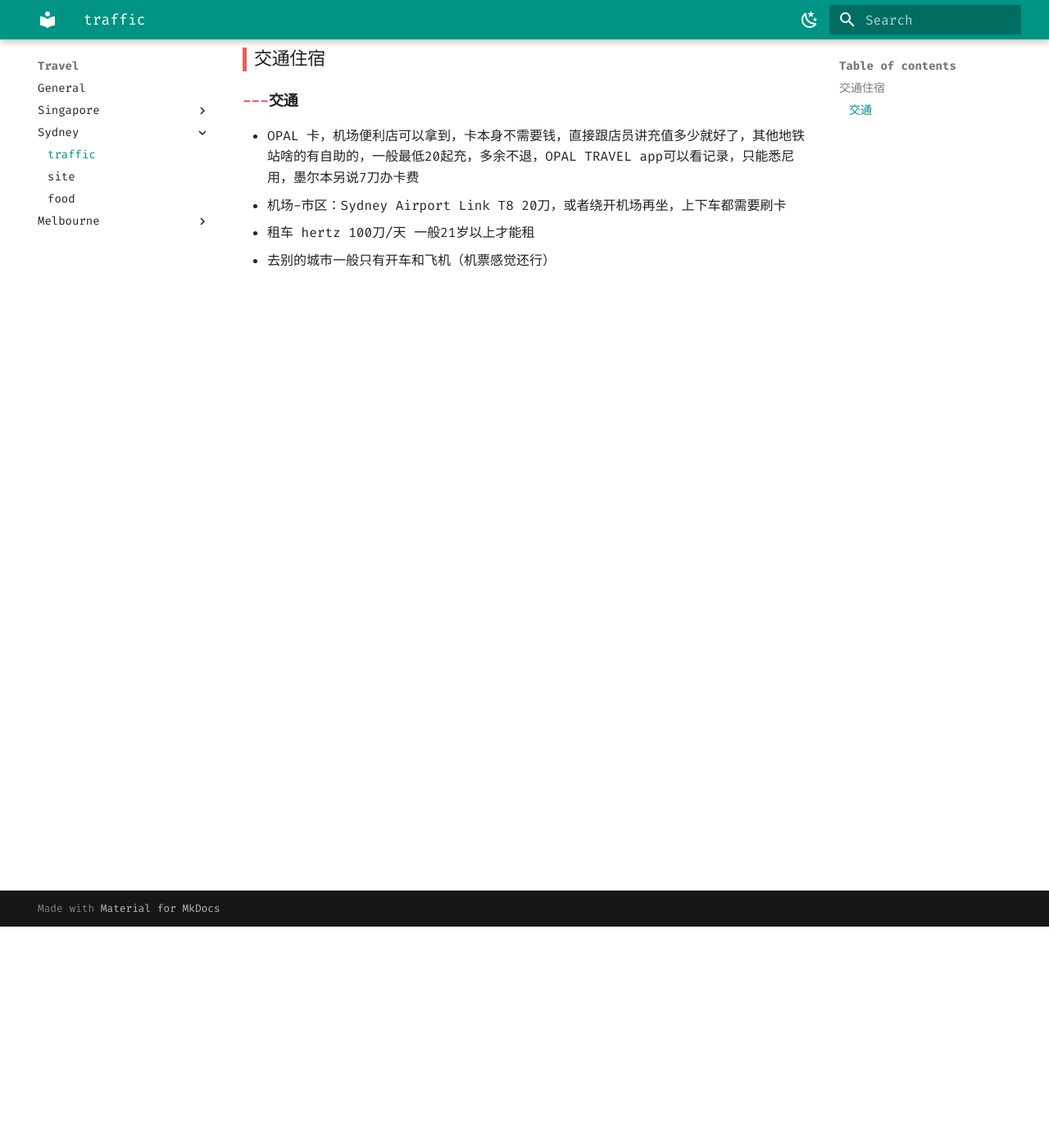
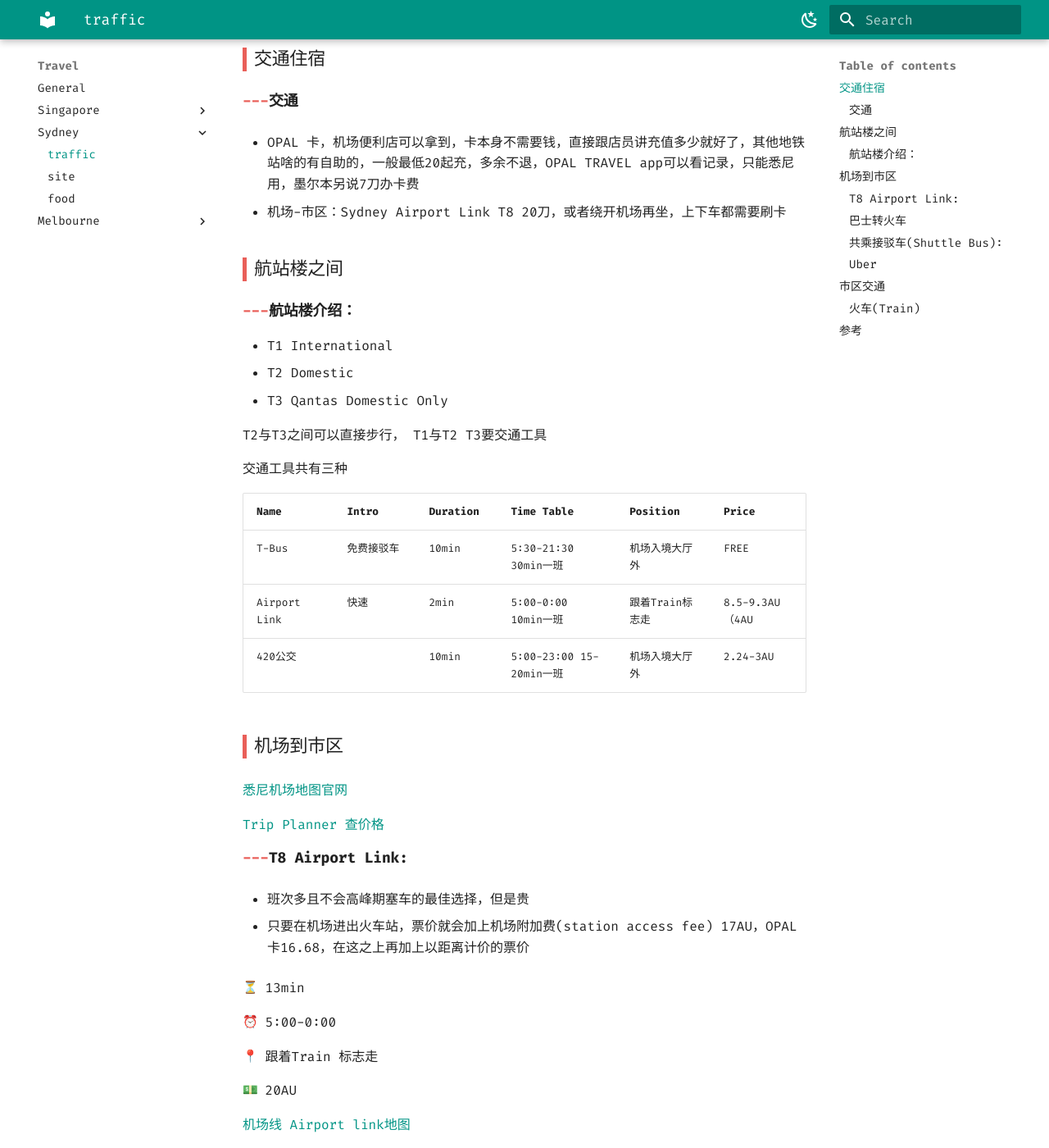
Before and after one commit to yan000000000/touring, an MkDocs documentation site: the page built from docs/sydney/traffic.md, in a window 1280 px wide and 1400 px high, scrolled down 270 px. Shown: the whole window at 82% size. Built offline with MkDocs 1.6.1 and Material for MkDocs 9.7.7, drawn with Linux system fonts in a browser that asks for light colours; emoji names are drawn with the system emoji font; some of the changed text lies outside the part shown.

Commit message:
update sydney traffic

```diff
--- a/docs/sydney/traffic.md
+++ b/docs/sydney/traffic.md
@@ -3,6 +3,112 @@
 #### 交通
 
 * OPAL 卡，机场便利店可以拿到，卡本身不需要钱，直接跟店员讲充值多少就好了，其他地铁站啥的有自助的，一般最低20起充，多余不退，OPAL TRAVEL app可以看记录，只能悉尼用，墨尔本另说7刀办卡费
+
 * 机场-市区：Sydney Airport Link T8 20刀，或者绕开机场再坐，上下车都需要刷卡
-* 租车 hertz 100刀/天 一般21岁以上才能租
-* 去别的城市一般只有开车和飞机（机票感觉还行）
+
+
+
+### 航站楼之间
+
+#### 航站楼介绍：
+
+* T1 International
+* T2 Domestic
+* T3 Qantas Domestic Only
+
+T2与T3之间可以直接步行， T1与T2 T3要交通工具
+
+交通工具共有三种
+
+| Name         | Intro      | Duration | Time Table              | Position        | Price          |
+| ------------ | ---------- | -------- | ----------------------- | --------------- | -------------- |
+| T-Bus        | 免费接驳车 | 10min    | 5:30-21:30  30min一班   | 机场入境大厅外  | FREE           |
+| Airport Link | 快速       | 2min     | 5:00-0:00  10min一班    | 跟着Train标志走 | 8.5-9.3AU（4AU |
+| 420公交      |            | 10min    | 5:00-23:00 15-20min一班 | 机场入境大厅外  | 2.24-3AU       |
+
+### 机场到市区
+
+[悉尼机场地图官网](https://www.sydneyairport.com.au/airport-guide/arriving/international/maps)
+
+[Trip Planner 查价格](https://transportnsw.info/trip#/trip)
+
+#### T8 Airport Link:
+
+* 班次多且不会高峰期塞车的最佳选择，但是贵
+
+* 只要在机场进出火车站，票价就会加上机场附加费(station access fee) 17AU，OPAL 卡16.68，在这之上再加上以距离计价的票价
+
+
+
+:hourglass_flowing_sand: 13min
+
+:alarm_clock: 5:00-0:00
+
+:round_pushpin: 跟着Train 标志走
+
+ :dollar: 20AU
+
+[机场线 Airport link地图](https://airportlink.com.au/maps/sydney-city-map/)
+
+[机场线 Airport link Time Table](https://airportlink.com.au/timetables/)
+
+#### 巴士转火车
+
+目前两条线可以在机场搭：
+
+* 350 往返于T3和Bondi
+* 420 往返于Mascot 和Burwood 经过T1和T3
+
+经过巴士抵达Mascot Station, Coward St, Stand B, Mascot 公交站再步行到Mascot火车站转车
+
+
+
+:hourglass_flowing_sand: 30min - 1h
+
+:alarm_clock: 5:00-23:00 15-20min一班车
+
+:round_pushpin: 入境大厅外巴士站
+
+:dollar: 2.8-4.86AU
+
+#### 共乘接驳车(Shuttle Bus):
+
+* 人数够才发车
+
+:hourglass_flowing_sand: 45min + 等待旅客时间
+
+:alarm_clock: 6:00-24:00
+
+:round_pushpin: 公交站附近的 Shuttle Bus Pick-Up Area
+
+ :dollar:[klook](https://www.klook.com/zh-TW/activity/69210-shared-sydney-airport-one-way-transfer/?aid=29915&aff_adid=658440&aff_label1=雪梨&aff_label2=雪梨機場&aff_label3=私人包車接送&aff_pid=&aff_sid=&utm_medium=affiliate-alwayson&utm_source=non-network&utm_campaign=29915&utm_term=&utm_content=&aff_klick_id=73963364083-29915-658440-989ed01) 往返 168RMB/人
+
+:dollar:[当地平台](https://www.gosydneyshuttle.com.au) 单程 share 25AU/人
+
+#### Uber
+
+悉尼Uber非常普及，app价格透明
+
+:hourglass_flowing_sand: 20min
+
+:alarm_clock: 24hours
+
+:dollar: 35-60AU 根据不同时间，路况和车型 可以先用[Uber官网试试价格](https://www.uber.com/global/zh-hk/price-estimate/)
+
+### 市区交通
+
+主要分 火车(Train)， 捷运(Metro)， 公交(Bus)， 渡轮(Ferry)，轻轨(Light Rail)
+
+#### 火车(Train)
+
+
+
+[城际火车线路图](https://transportnsw.info/sites/default/files/document/2019/09/intercity-trains-network-map_0.pdf)
+
+### 参考
+
+[悉尼机场到市区交通](https://bubugoaround.com/sydney-airport-to-city/)
+
+[悉尼市区交通](https://bubugoaround.com/sydney-public-transport/)
+
+[悉尼市区交通](https://sspai.com/post/86149)
```
Also changed, not shown: docs/general.md (+15 -0 lines), docs/singapore/site.md (+0 -2 lines), docs/sydney/site.md (+0 -13 lines).
